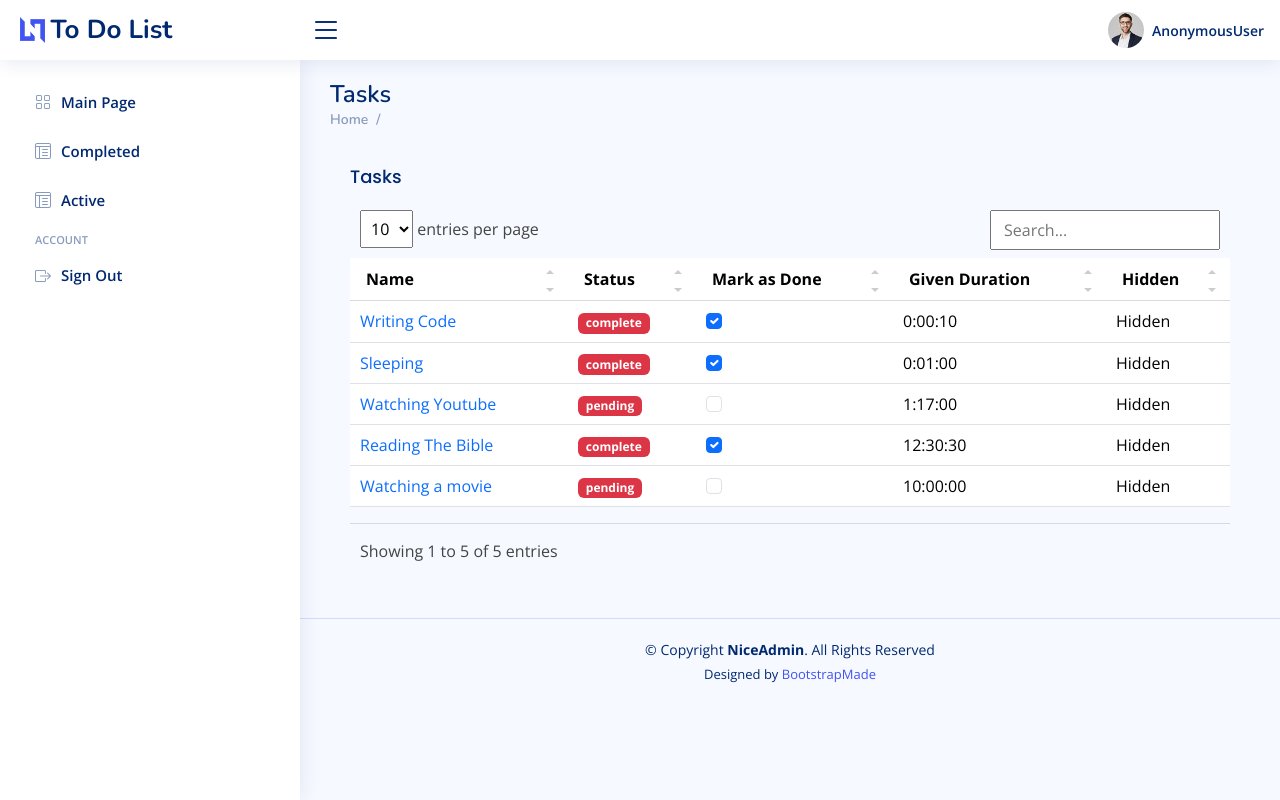
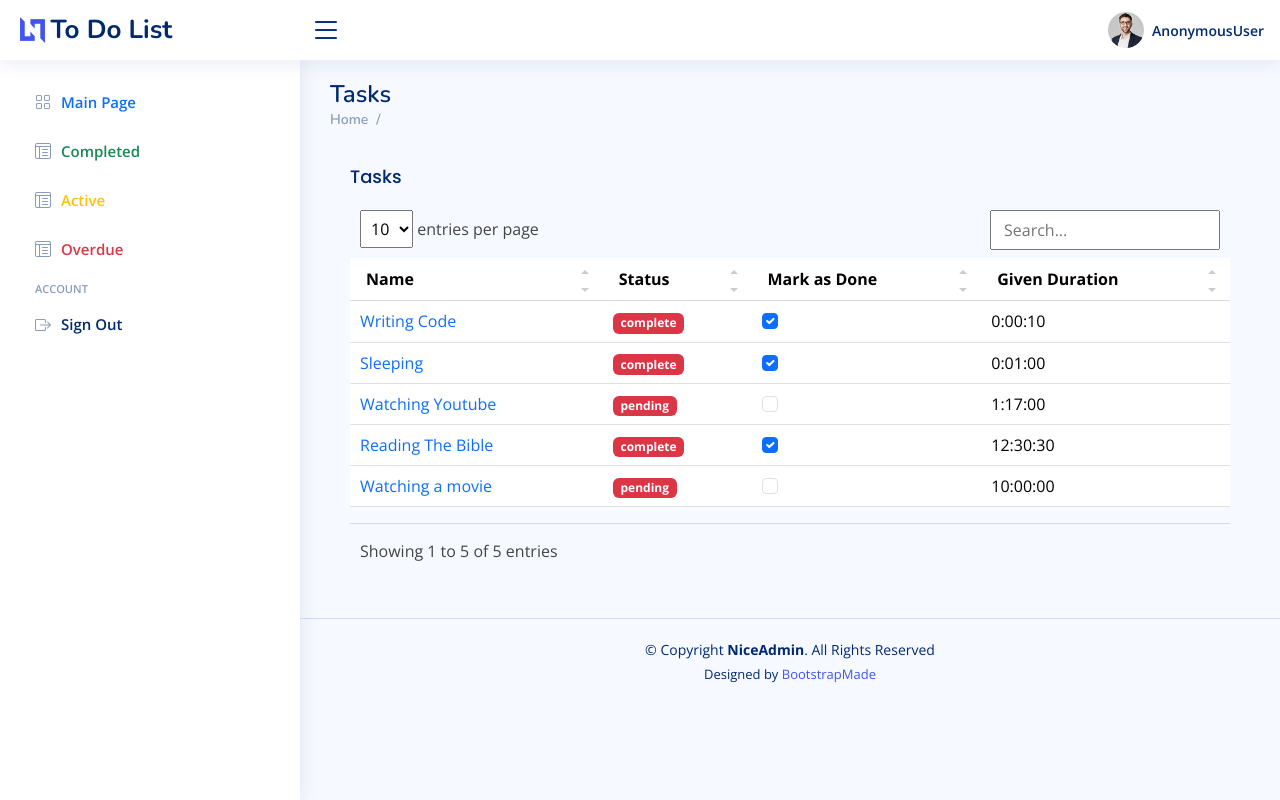
Before and after one commit to harkais88/to-do-list-auth, a Django app: template ToDoList/templates/display.html in a window 1280 px wide. Run offline with Django 5.2, Linux system fonts and the light colour scheme; the template is opened without the code that fills it: values that come from a table or form of the project are taken from there, others are empty; data comes from the database, SQL or seed files in the repository; both versions use the stored data as it was after the commit; some libraries are stand-ins or nearby versions.

Commit message:
Added Overdue Option on Sidebar

```diff
--- a/ToDoList/models.py
+++ b/ToDoList/models.py
@@ -30,9 +30,9 @@ class Task(models.Model):
         time_passed = (self.updated_at + self.time) - current_time
         hours, minutes, seconds = parse_time(seconds=time_passed.total_seconds())
 
-        print(f"Updated Time: {self.updated_at} Duration given: {self.time} Total: {self.updated_at + self.time} Current Time: {current_time}")
-        print(f"Time Passed: {time_passed}, which means {time_passed.total_seconds()} seconds")
-        print(f"Calculated: {hours} {minutes} {seconds}")
+        # print(f"Updated Time: {self.updated_at} Duration given: {self.time} Total: {self.updated_at + self.time} Current Time: {current_time}")
+        # print(f"Time Passed: {time_passed}, which means {time_passed.total_seconds()} seconds")
+        # print(f"Calculated: {hours} {minutes} {seconds}")
         return hours,minutes,seconds
 
     def __str__(self):
--- a/ToDoList/templates/display.html
+++ b/ToDoList/templates/display.html
@@ -33,7 +33,7 @@
                         {% if display_type == "Active" %}
                           <th scope="col">Time Left as of now</th>
                         {% else %}
-                          <th data-type="hidden">Hidden</th>
+                          <th data-hidden="true">Hidden</th>
                         {% endif %}
                         {% else %}                                  <!--Dirty Fix for Enabling Search, Fix Javascript-->
                           <th data-hidden="true">Hidden</th>
--- a/ToDoList/templates/index.html
+++ b/ToDoList/templates/index.html
@@ -101,23 +101,30 @@
       <li class="nav-item">
         <a class="nav-link collapsed" href="{% url 'index' %}">
           <i class="bi bi-grid"></i>
-          <span>Main Page</span>
+          <span class="text-primary">Main Page</span>
         </a>
-      </li><!-- End Dashboard Nav -->
+      </li><!-- End Main Page Nav -->
 
       <li class="nav-item">
         <a class="nav-link collapsed" href="{% url 'display' display_type='complete' %}">
             <i class="bi bi-layout-text-window-reverse"></i><span>
-            <span>Completed</span>
+            <span class="text-success">Completed</span>
         </a>
-      </li><!-- End Dashboard Nav -->
+      </li><!-- End Completed Nav -->
 
       <li class="nav-item">
         <a class="nav-link collapsed" href="{% url 'display' display_type='pending' %}">
             <i class="bi bi-layout-text-window-reverse"></i><span>
-            <span>Active</span>
+            <span class="text-warning">Active</span>
         </a>
-      </li><!-- End Dashboard Nav -->
+      </li><!-- End Active Nav -->
+
+      <li class="nav-item">
+        <a class="nav-link collapsed" href="{% url 'display' display_type='overdue' %}">
+            <i class="bi bi-layout-text-window-reverse"></i><span>
+            <span class="text-danger">Overdue</span>
+        </a>
+      </li><!-- End Overdue Nav -->
 
       <li class="nav-heading">Account</li>
 
```
Also changed, not shown: db.sqlite3.
